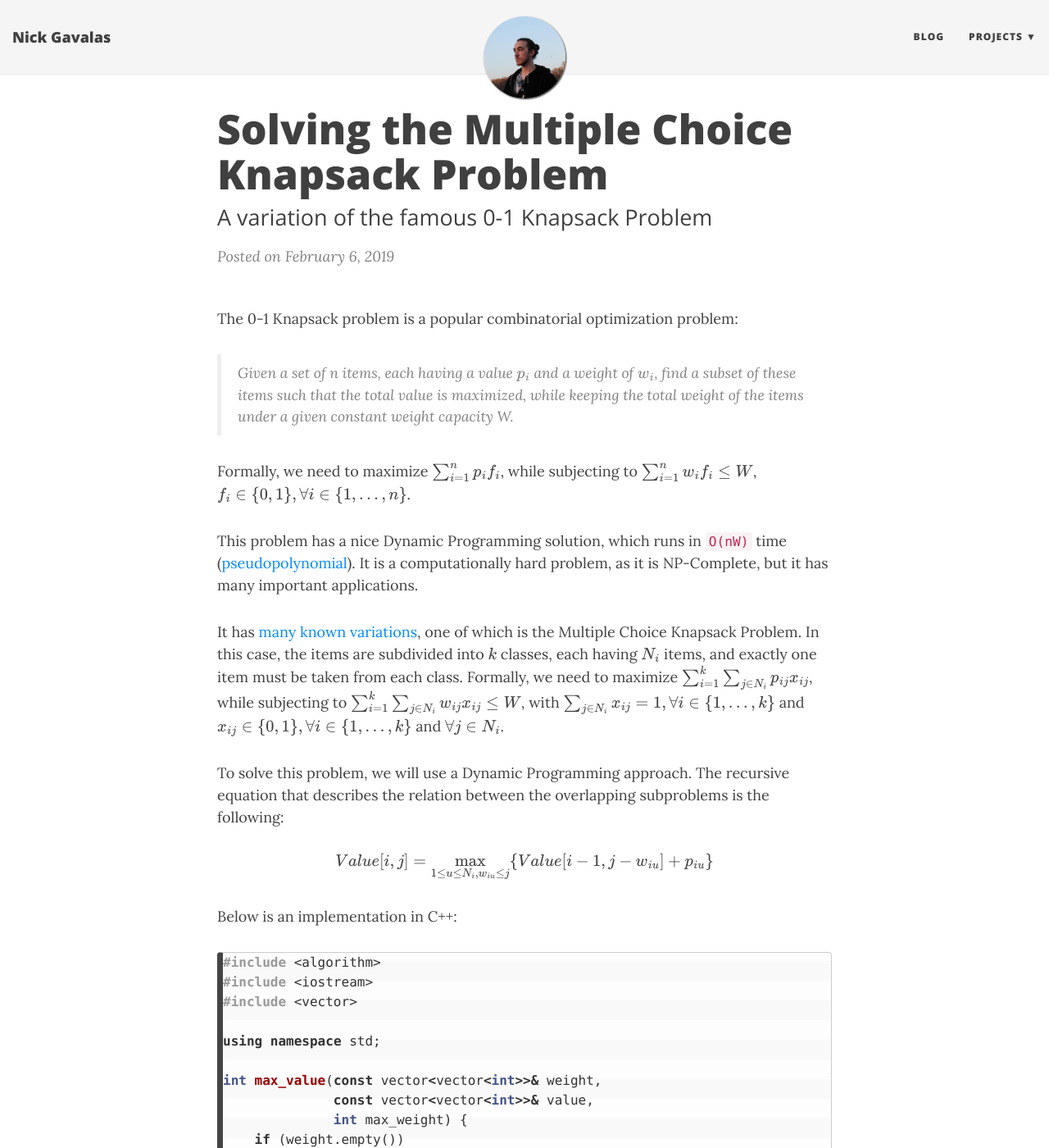
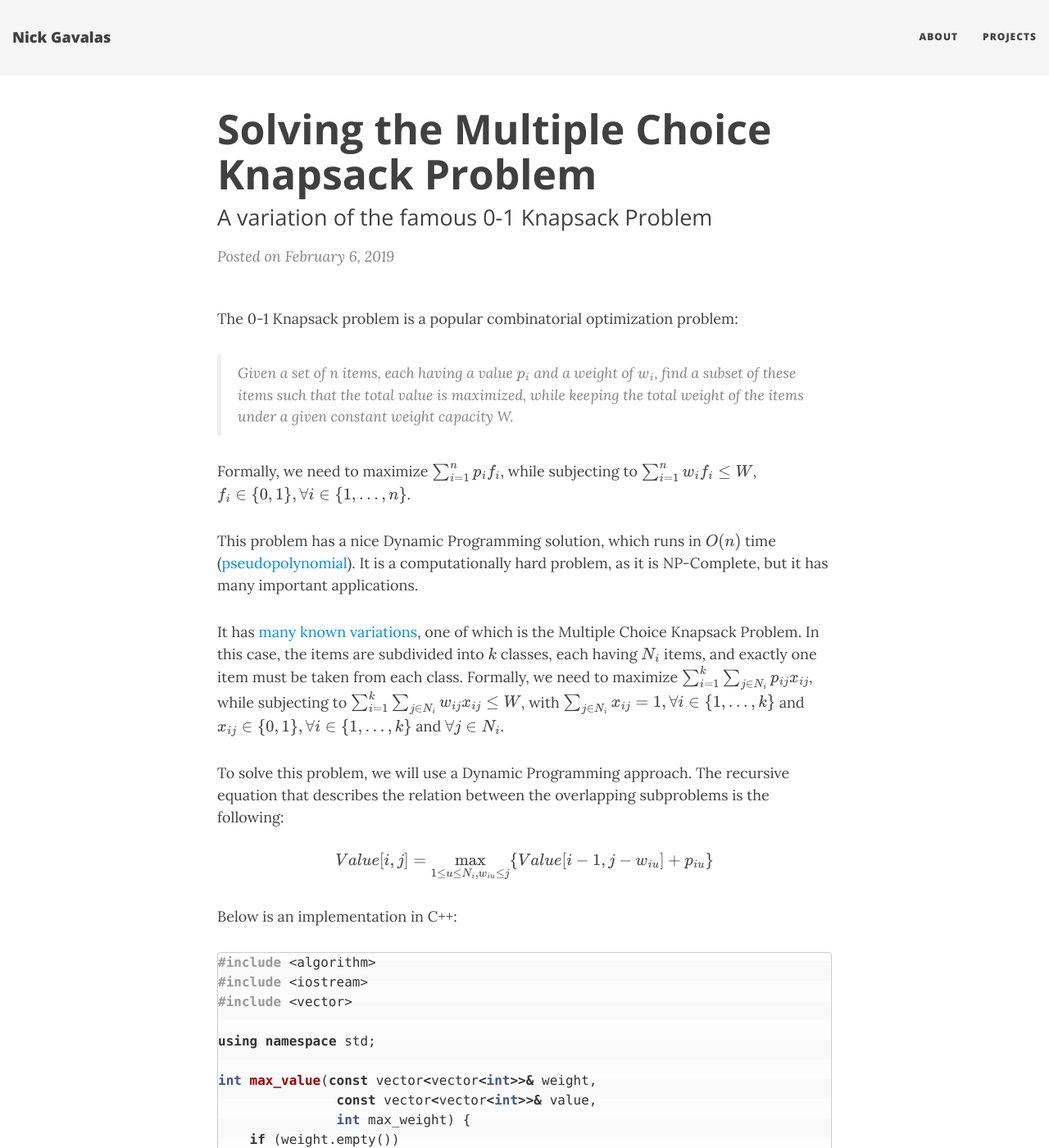
Before and after one commit to NikosGavalas/nikosgavalas.github.io, a Jekyll site: the page built from _posts/2019-2-6-solving-the-multiple-choice-knapsack-problem.md, in a window 1280 px wide and 1400 px high. Shown: the whole window at 82% size. Built offline with Jekyll 4.4.1, drawn with Linux system fonts in a browser that asks for light colours; nearby versions of some CDN libraries; formulas are drawn with MathJax 3.

Commit message:
Change layout of the website, remove gitlab links, make the headers thiner, fix some tiny styling errors in knapsack post

```diff
--- a/_config.yml
+++ b/_config.yml
@@ -9,13 +9,12 @@
 # Navbar
 # List of links in the navigation bar
 navbar-links:
-  Blog: "blog"
+  About: "about"
   # CV: "cv-ngavalas.pdf"
-  Projects:
-    - GitHub: "https://github.com/NikosGavalas"
-    - Gitlab: "https://gitlab.com/users/nickgavalas/projects"
+  Projects: "https://github.com/NikosGavalas"
+    # - Gitlab: "https://gitlab.com/users/nickgavalas/projects"
 
-avatar: "/img/avatar.jpg"
+# avatar: "/img/avatar.jpg"
 
 # If you want to have an image logo in the top-left corner instead of the title text,
 # then specify the following parameter
@@ -23,6 +22,7 @@
 
 # Background colour/image
 
+text-col: "#404040"
 navbar-col: "#F5F5F5"
 navbar-text-col: "#404040"
 navbar-children-col: "#F5F5F5"
@@ -32,6 +32,22 @@
 footer-col: "#F5F5F5"
 footer-text-col: "#777777"
 footer-link-col: "#404040"
+
+# orange: "f15025"
+# light gray: "e6e8e6"
+# dark gray: "ced0ce"
+# black: "191919"
+# My attempt to change colours didn't go too well...
+# text-col: "#ffffff"
+# navbar-col: "#000000"
+# navbar-text-col: "#ffffff"
+# navbar-children-col: "#000000"
+# page-col: "#000000"
+# link-col: "#f15025"
+# hover-col: "#f15025"
+# footer-col: "#000000"
+# footer-text-col: "#ced0ce"
+# footer-link-col: "#e6e8e6"
 
 # Alternatively, the navbar, footer, and page background can be set to use background images
 # instead of colour
@@ -69,7 +85,7 @@
     #steam:
     #twitch:
     #yelp:
-    gitlab: "nickgavalas"
+    #gitlab: "nickgavalas"
 
 # Select which share links to show in posts
 share-links-active:
--- a/_layouts/base.html
+++ b/_layouts/base.html
@@ -16,7 +16,6 @@
 
 <!DOCTYPE html>
 <html lang="en">
-  <!-- Beautiful Jekyll | MIT license | Copyright Dean Attali 2016 -->
   {% include head.html %}
 
   <body>
--- a/_posts/2019-2-6-solving-the-multiple-choice-knapsack-problem.md
+++ b/_posts/2019-2-6-solving-the-multiple-choice-knapsack-problem.md
@@ -11,7 +11,7 @@
 
 Formally, we need to maximize \\( \sum_{i=1}^{n}{p_{i}f_{i}} \\), while subjecting to \\( \sum_{i=1}^{n}{w_{i}f_{i}} \le W \\), \\( f_i \in \\{0, 1\\}, \forall i \in \\{ 1, ..., n\\} \\).
 
-This problem has a nice Dynamic Programming solution, which runs in `O(nW)` time ([pseudopolynomial](https://en.wikipedia.org/wiki/Pseudo-polynomial_time)). It is a computationally hard problem, as it is NP-Complete, but it has many important applications.
+This problem has a nice Dynamic Programming solution, which runs in \\( O(n) \\) time ([pseudopolynomial](https://en.wikipedia.org/wiki/Pseudo-polynomial_time)). It is a computationally hard problem, as it is NP-Complete, but it has many important applications.
 
 It has [many known variations](https://en.wikipedia.org/wiki/List_of_knapsack_problems), one of which is the Multiple Choice Knapsack Problem. In this case, the items are subdivided into \\( k \\) classes, each having \\( N_i \\) items, and exactly one item must be taken from each class. Formally, we need to maximize \\( \sum_{i=1}^{k}\sum_{j \in N_i}{p_{ij}x_{ij}} \\), while subjecting to \\( \sum_{i=1}^{k}\sum_{j \in N_i}{w_{ij}x_{ij}} \le W\\), with \\( \sum_{j \in N_i}{x_{ij}} = 1, \forall i \in \\{1, ..., k\\}\\) and \\( x_{ij} \in \\{0, 1\\}, \forall i \in \\{1, ..., k\\} \\) and \\( \forall j \in N_i \\).
 
@@ -29,13 +29,13 @@
 using namespace std;
 
 int max_value(const vector<vector<int>>& weight,
-              const vector<vector<int>>& value,
-              int max_weight) {
+               const vector<vector<int>>& value,
+               int max_weight) {
     if (weight.empty())
         return 0;
 
     vector<int> last(max_weight + 1, -1);
-    for (int i = 0; i < weight[0].size(); i++) {
+    for (int i = 0; i < weight[0].size(); ++i) {
         if (weight[0][i] < max_weight)
             last[weight[0][i]] = max(last[weight[0][i]], value[0][i]);
     }
@@ -43,8 +43,8 @@
     vector<int> current(max_weight + 1);
     for (int i = 1; i < weight.size(); ++i) {
         fill(current.begin(), current.end(), -1);
-        for (int j = 0; j < weight[i].size(); j++) {
-            for (int k = weight[i][j]; k <= max_weight; k++) {
+        for (int j = 0; j < weight[i].size(); ++j) {
+            for (int k = weight[i][j]; k <= max_weight; ++k) {
                 if (last[k - weight[i][j]] > 0)
                     current[k] = max(current[k],
                                      last[k - weight[i][j]] + value[i][j]);
--- a/css/main.css
+++ b/css/main.css
@@ -9,7 +9,7 @@
 body {
   font-family: 'Lora', 'Times New Roman', serif;
   font-size: 18px;
-  color: #404040;
+  color: {{ site.text-col }};
   position: relative;
   background-color: {{ site.page-col }};
   {% if site.page-img %}
@@ -23,7 +23,7 @@
 }
 h1,h2,h3,h4,h5,h6 {
   font-family: 'Open Sans', 'Helvetica Neue', Helvetica, Arial, sans-serif;
-  font-weight: 800;
+  font-weight: 700;
 }
 a {
   color: {{ site.link-col }};
@@ -325,7 +325,7 @@
 
 .post-preview a {
   text-decoration: none;
-  color: #404040;
+  color: {{ site.text-col }};
 }
 
 .post-preview a:focus,
@@ -598,7 +598,7 @@
   padding: 10px 5px;
   background-color: #FFF;
   border-radius: 0;
-  color: #404040;
+  color: {{ site.text-col }};
 }
 @media only screen and (min-width: 768px) {
   .pager li a {
@@ -677,7 +677,7 @@
   background-repeat: repeat;
   background-size: 3em 3em;
   background-position: 0px 10px;
-  border-left: 7px solid #444;
+  /* border-left: 7px solid #444; */
 }
 code table, code table td, code table th, code table tbody, code table tr,
 td.gutter pre {
--- a/blog/index.html
+++ b/index.html
@@ -34,7 +34,7 @@
         {{ post.excerpt | strip_html | xml_escape | truncatewords: site.excerpt_length }}
         {% assign excerpt_word_count = post.excerpt | number_of_words %}
         {% if post.content != post.excerpt or excerpt_word_count > site.excerpt_length %}
-          <a href="{{ post.url | prepend: site.baseurl }}" class="post-read-more">[Read&nbsp;More]</a>
+          <a href="{{ post.url | prepend: site.baseurl }}" class="post-read-more">Read&nbsp;More</a>
         {% endif %}
       </div>
     </div>
```
Also changed, not shown: about.md (added, +13 -0 lines), index.md (deleted, +0 -19 lines), _includes/ext-css.html (line endings or trailing spaces), 3 other files.
